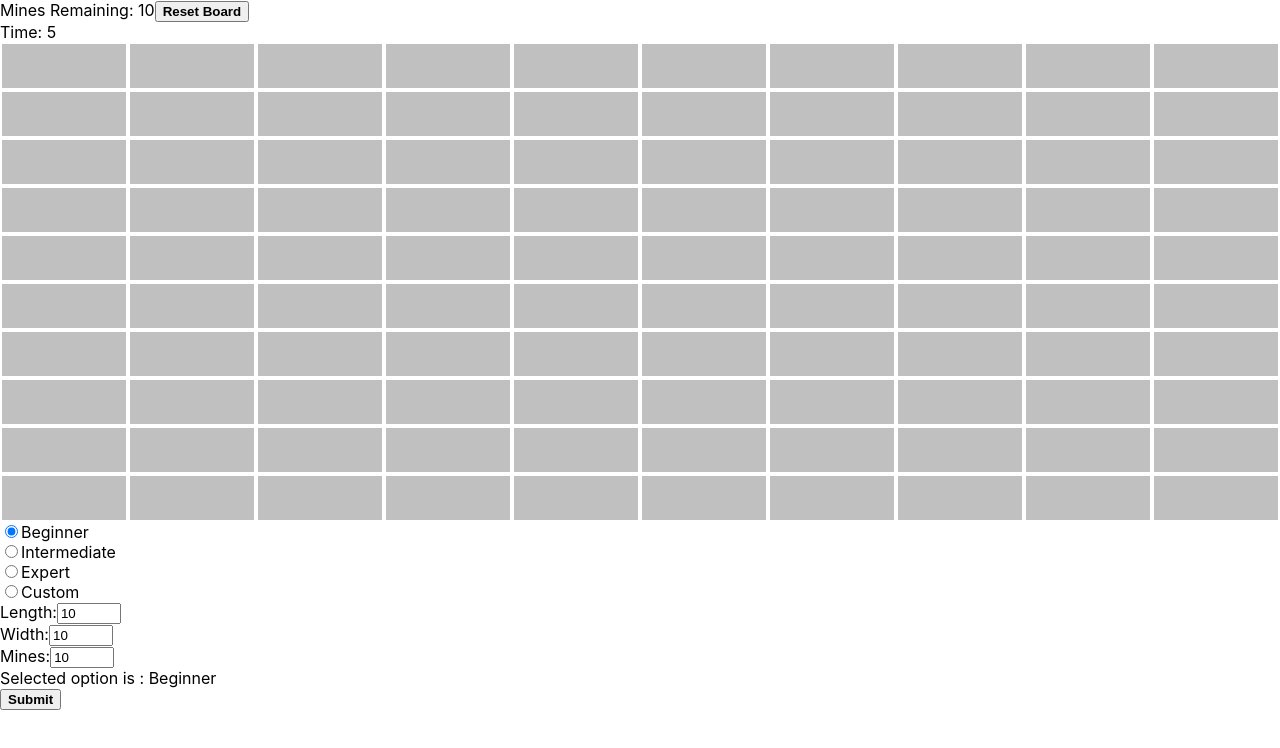
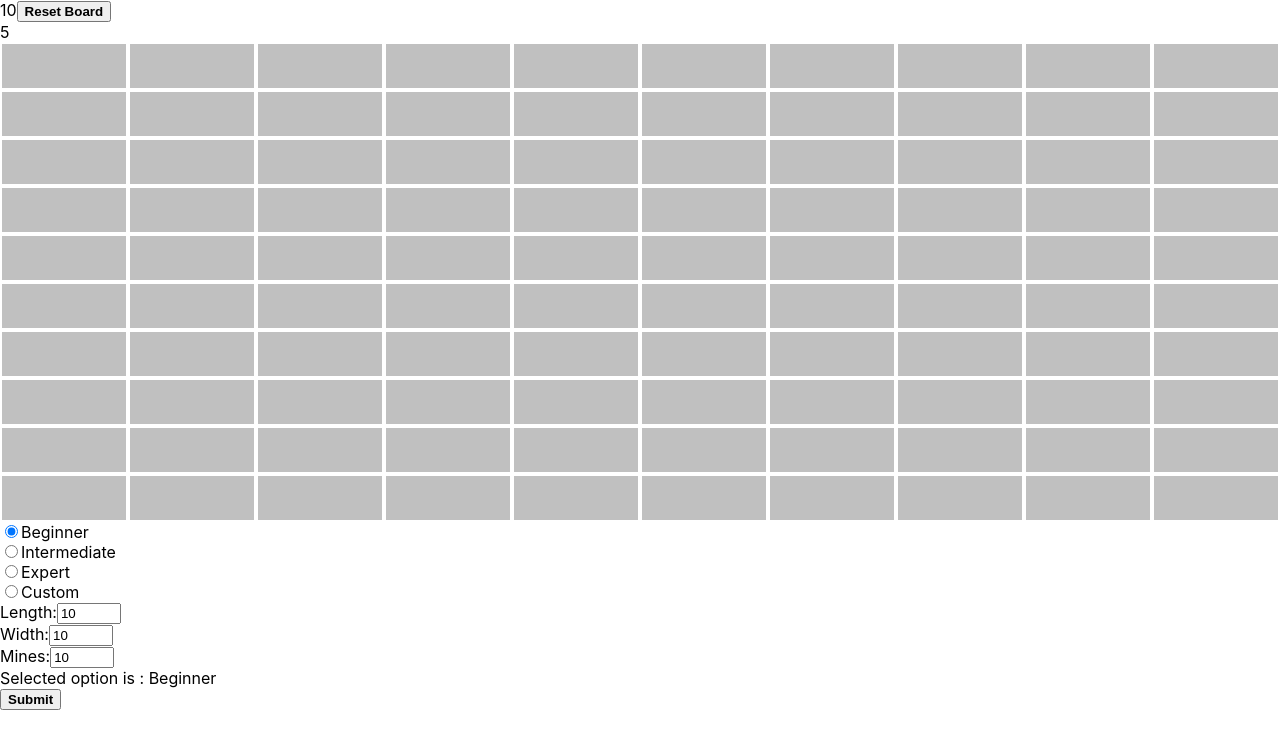
Before and after one commit to jsmithb117/minesweeper, a React (Create React App) app: page / in a window 1280 px wide. Shown: the top 748 px of the page. Built offline with nearby package versions, Linux system fonts and the light colour scheme.

Commit message:
Removes text from minesRemaining and time

```diff
--- a/src/components/Display.tsx
+++ b/src/components/Display.tsx
@@ -16,13 +16,13 @@ const Display = () => {
   return (
     <div className="appchild display">
       <span className="minesremaining">
-        Mines Remaining: {minesDisplay}
+        {minesDisplay}
       </span>
       <button className="reset" onClick={resetButtonHandler}>
         Reset Board
       </button>
       <div className="time">
-        Time: {time}
+        {time}
       </div>
     </div>
   );
```
